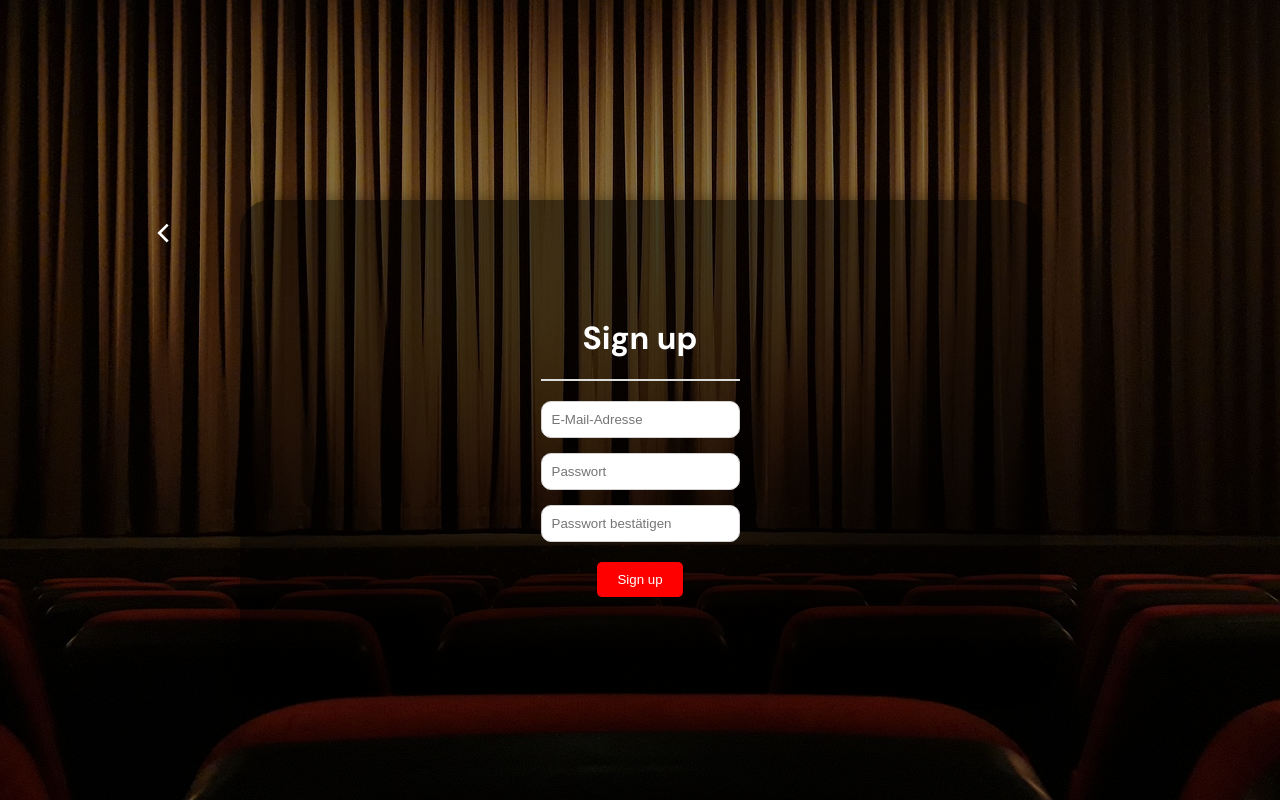
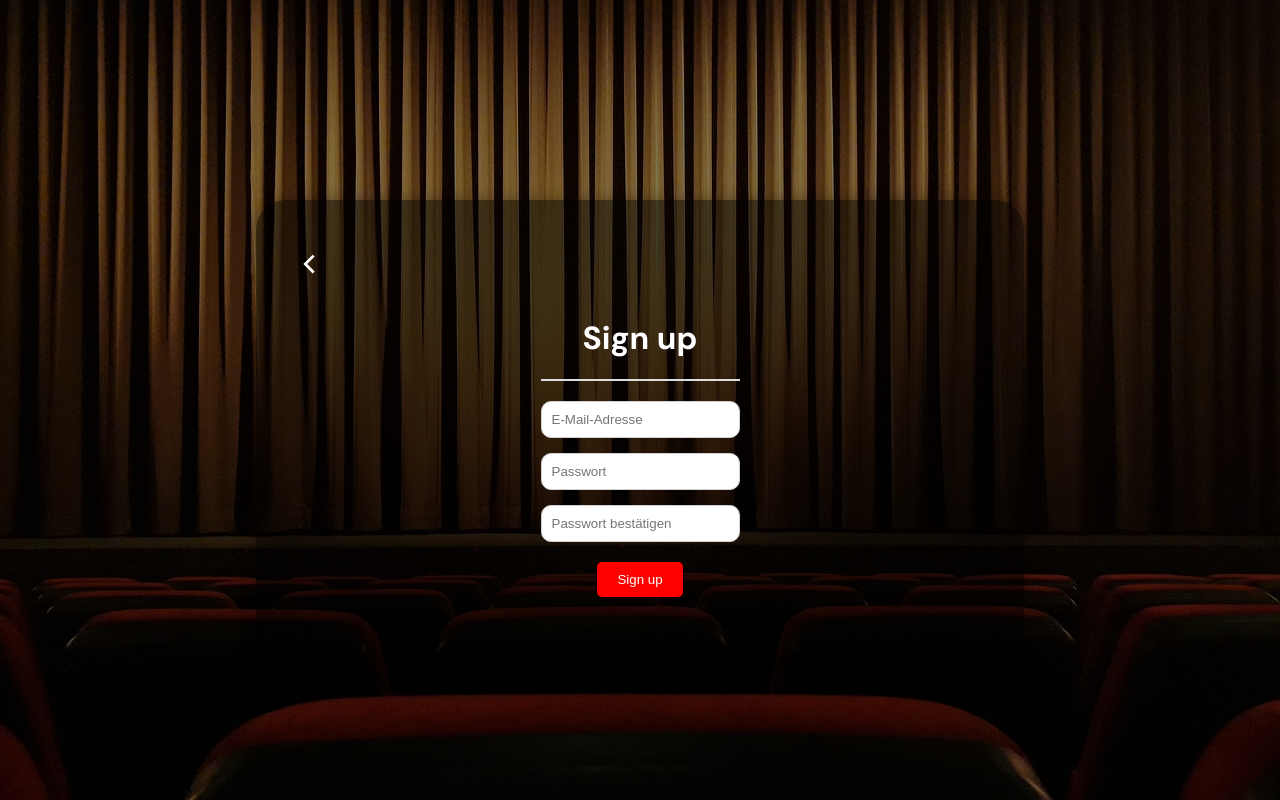
Before and after one commit to Trawollta/videoflix-frontend, an Angular app: page /signup in a window 1280 px wide. Built offline with nearby package versions, Linux system fonts and the light colour scheme.

Commit message:
bugs fixed and changes in style layout

```diff
--- a/src/app/authentication/sign-in/sign-in.component.html
+++ b/src/app/authentication/sign-in/sign-in.component.html
@@ -36,7 +36,7 @@
             <span>New to Videoflix?</span>
           </div>
           <div>
-            <a routerLink="/signup" [class.disabled]="signInForm.invalid" class="primary-button">Sign up here</a>
+            <a routerLink="/signup"class="primary-button">Sign up here</a>
           </div>
         </div>
       </div>
--- a/src/app/authentication/sign-in/sign-in.component.scss
+++ b/src/app/authentication/sign-in/sign-in.component.scss
@@ -138,9 +138,9 @@ form {
     margin-top: 20px;
     display: flex;
     justify-content: center;
-    gap: 30px;
+    gap: 10px;
     color: white;
-    font-size: 14px;
+    font-size: 13px;
 }
 
 .login-container {
@@ -190,7 +190,7 @@ form {
     color: white;
     display:flex;
     justify-content: center;
-    gap: 46px;
+    gap: 12px;
     font-size: 14px;
 }
 
--- a/src/app/authentication/sign-up/sign-up.component.html
+++ b/src/app/authentication/sign-up/sign-up.component.html
@@ -1,10 +1,13 @@
 <div class="sign-up-area">
   <img src="assets/img/cinema.jpg" alt="background" class="background">
   <div class="login-container">
-    <button class="back-button" (click)="goBack()">
-      <img src="assets/img/back_arrow.svg" alt="Back" />
-    </button>
+
     <div class="login-content">
+      <div class="btn-area">
+        <div class="back-button" (click)="goBack()">
+          <img src="assets/img/back_arrow.svg" alt="Back" />
+        </div>
+      </div>
       <div>
         <h1>Sign up</h1>
         <hr>
--- a/src/app/authentication/sign-up/sign-up.component.scss
+++ b/src/app/authentication/sign-up/sign-up.component.scss
@@ -26,8 +26,8 @@ body, html {
 
 .back-button {
   position: absolute;
-  top: 26%;
-  left: 10%;
+  top: 10%;
+  left: 5%;
   background: none;
   border: none;
   cursor: pointer;
@@ -38,9 +38,20 @@ body, html {
   width: 30px;
   height: 30px;
   filter: invert(100%);
+  transition: transform 0.3s ease;
+}
+
+.back-button img:hover {
+  transform: scale(1.2);
+}
+
+.btn-area {
+  display: flex;
+  justify-content: space-between;
 }
 
 .login-container {
+  position: relative;
   height: 80vh;
   display: flex;
   align-items: center;
@@ -54,7 +65,7 @@ body, html {
   margin: 40px auto;
   width: 75%;
   @media (min-width: 700px) {
-      width: 800px;
+      width:60%;
       margin: auto;
       margin-top: 200px;
   }
@@ -120,14 +131,14 @@ button:hover {
   background-color: #238bbf;
 }
 
-.forgot-pw, .signup-container {
-  margin-top: 20px;
-}
 
 .signup-container {
-  display: flex;
-  flex-direction: column;
-  align-items: center;
+    margin-top: 20px;
+    display: flex;
+    justify-content: center;
+    gap: 14px;
+    color: white;
+    font-size: 12px;
 }
 
 .primary-button {
--- a/src/app/forgott-password/forgott-password.component.html
+++ b/src/app/forgott-password/forgott-password.component.html
@@ -1,10 +1,10 @@
 <ng-container>
   <div class="login-side">
     <img src="assets/img/cinema.jpg" alt="background" class="background">
-    <button class="back-button" (click)="goBack()">
-      <img src="assets/img/back_arrow.svg" alt="Back" />
-    </button>
     <div class="login-container">
+      <button class="back-button" (click)="goBack()">
+        <img src="assets/img/back_arrow.svg" alt="Back" />
+      </button>
       <div class="login-content">
         <div>
           <h1>Passwort zurücksetzen</h1>
--- a/src/app/forgott-password/forgott-password.component.scss
+++ b/src/app/forgott-password/forgott-password.component.scss
@@ -40,6 +40,7 @@ body, html {
 }
 
 .login-container {
+    position: relative;
     padding: 100px;
     border-radius: 15px;
     background-color: rgba(0, 0, 0, 0.5);
@@ -64,6 +65,27 @@ hr {
     border: 1px solid #ddd;
     margin-bottom: 20px;
 }
+
+.back-button {
+    position: absolute;
+    top: 10%;
+    left: 5%;
+    background: none;
+    border: none;
+    cursor: pointer;
+    z-index: 10;
+  }
+
+  .back-button img {
+    width: 30px;
+    height: 30px;
+    filter: invert(100%);
+    transition: transform 0.3s ease;
+  }
+
+  .back-button img:hover {
+    transform: scale(1.2);
+  }
 
 .input-wrapper {
     width: 100%;
```
